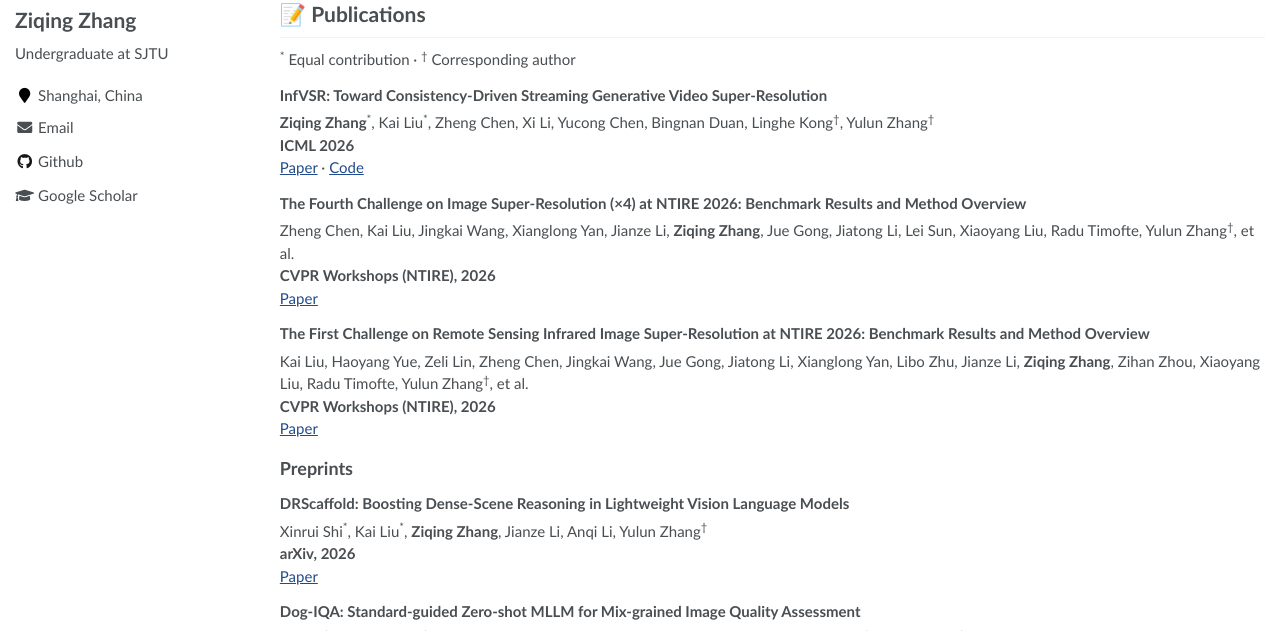
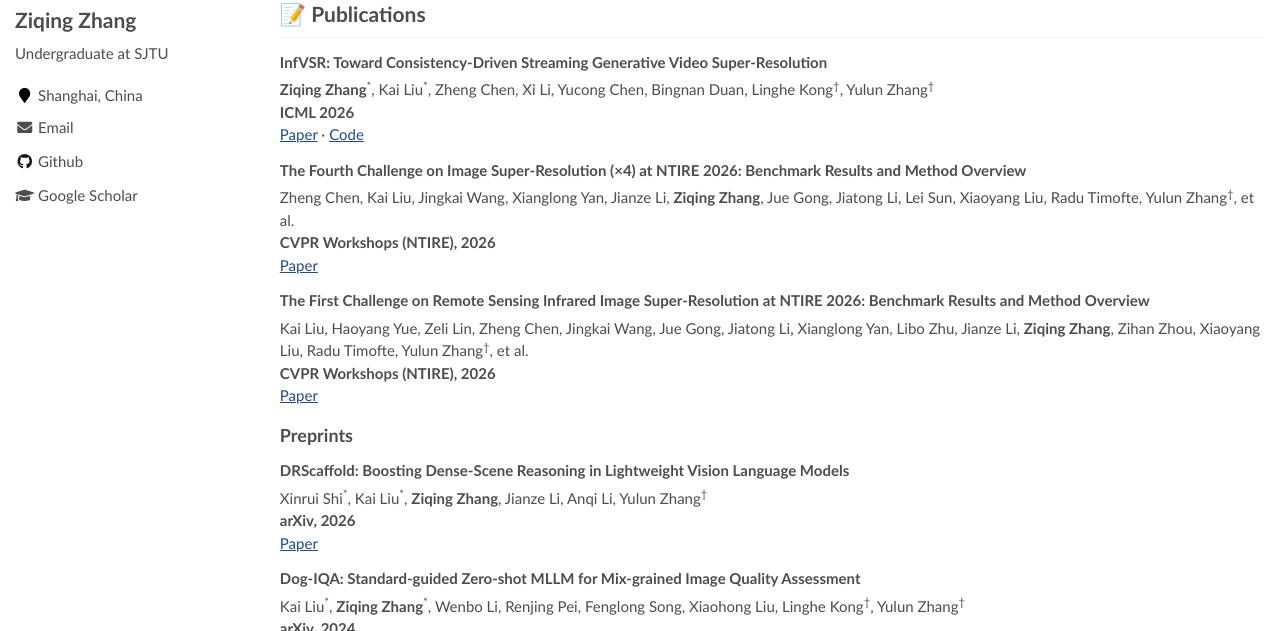
Before and after one commit to zzqingz/zzqingz.github.io, a Jekyll site: the page built from _pages/about.md, in a window 1280 px wide and 900 px high, cut to the strip 269-900 px from the top of the window. Built offline with Jekyll 4.4.1, drawn with Linux system fonts in a browser that asks for light colours.

Commit message:
Remove author contribution legend

```diff
--- a/_pages/about.md
+++ b/_pages/about.md
@@ -21,8 +21,6 @@ Feel free to reach out at [zhangziqing@sjtu.edu.cn](mailto:zhangziqing@sjtu.edu.
 <span class="anchor" id="publications"></span>
 
 # 📝 Publications
-
-<sup>*</sup> Equal contribution · <sup>†</sup> Corresponding author
 
 ### InfVSR: Toward Consistency-Driven Streaming Generative Video Super-Resolution
 
```
